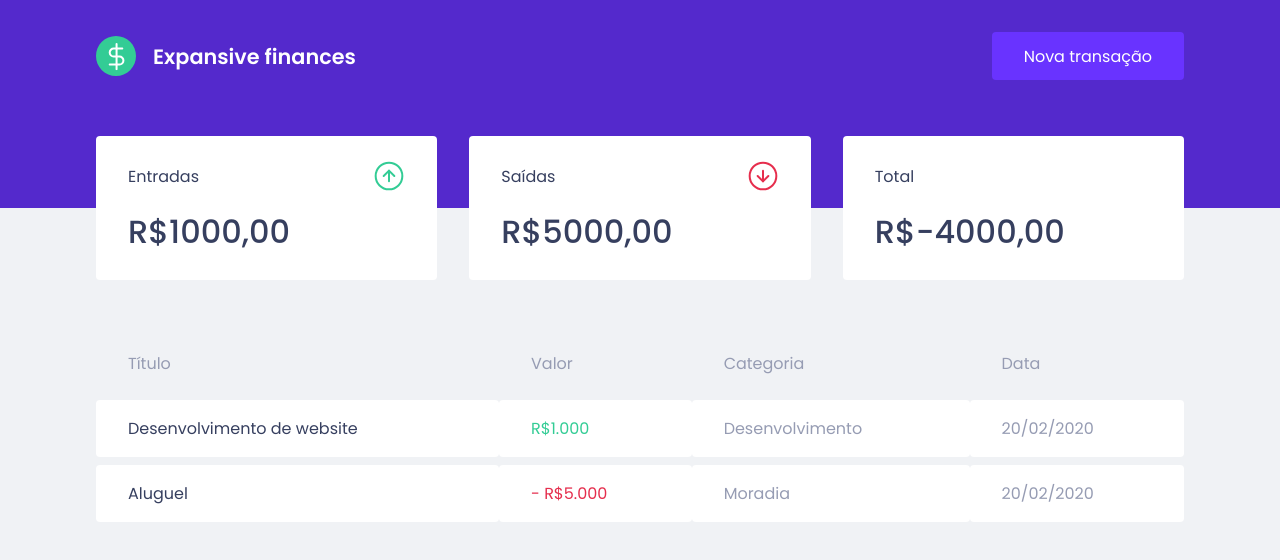
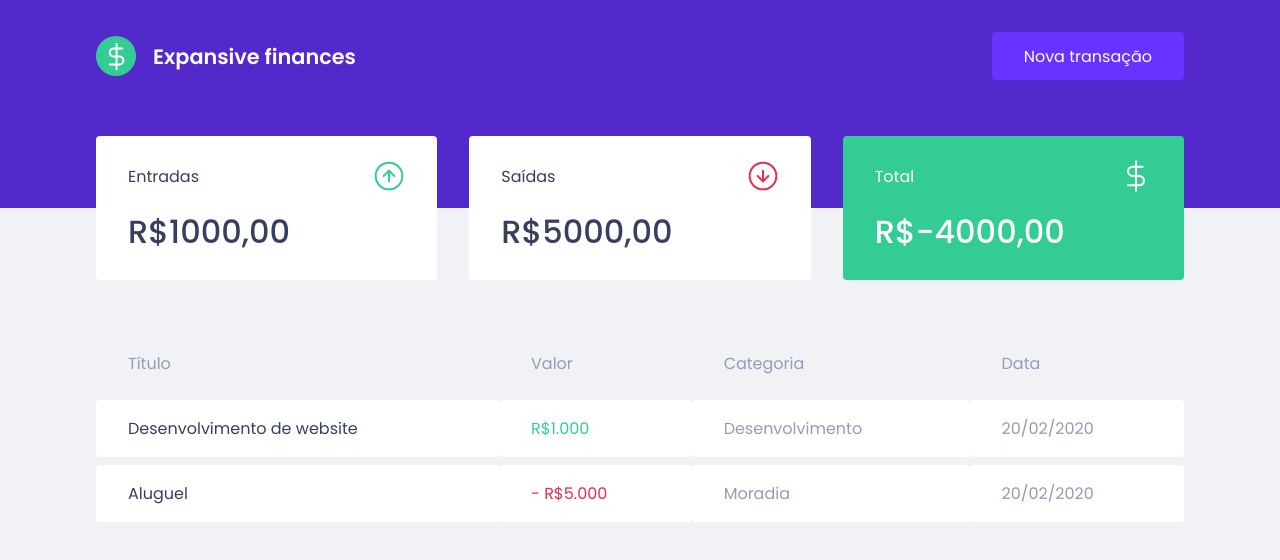
Before and after one commit to Lissone/expansive-finances, a React (Create React App) app: page / in a window 1280 px wide. Shown: the top 560 px of the page. Built offline with nearby package versions, Linux system fonts and the light colour scheme; no server answers; what miragejs would draw is missing.

Commit message:
styled completed summary

```diff
--- a/src/components/Summary/index.tsx
+++ b/src/components/Summary/index.tsx
@@ -21,7 +21,7 @@ export function Summary() {
         </header>
         <strong>R$5000,00</strong>
       </div>
-      <div>
+      <div className="highlight-background">
         <header>
           <p>Total</p>
           <img src={totalImg} alt="Total" />
--- a/src/components/Summary/styles.ts
+++ b/src/components/Summary/styles.ts
@@ -25,5 +25,10 @@ export const Container = styled.div`
       font-weight: 500;
       line-height: 3rem;
     }
+
+    &.highlight-background {
+      background: var(--green);
+      color: #fff;
+    }
   }
 `
```
